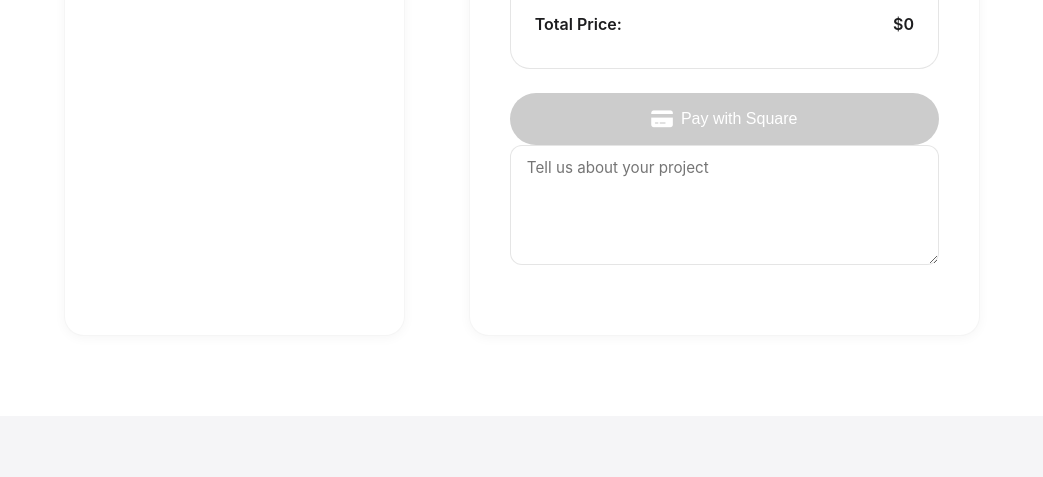
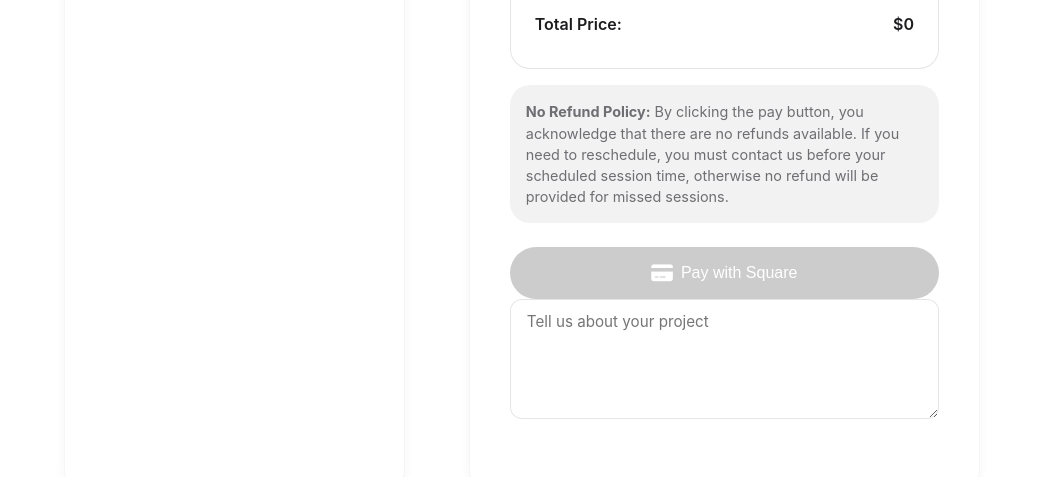
Before and after one commit to TeamBrainStorm/homeromrecordingsweb, a plain HTML site: page booking.html in a window 1280 px wide. Shown: the part 2557-3034 px from the top of the page, without its empty margins (118-1161 px from the left). Drawn offline with Linux system fonts and the light colour scheme.

Commit message:
added no refund pollicy 2 booking page

```diff
--- a/booking.html
+++ b/booking.html
@@ -186,6 +186,10 @@
                             <span id="total-price">$0</span>
                         </div>
                     </div>
+                </div>
+
+                <div class="disclaimer-text" style="margin: 1rem 0; padding: 1rem; background-color: rgba(0, 0, 0, 0.05); border-radius: var(--card-radius); font-size: 0.9rem; color: var(--text-secondary);">
+                    <strong>No Refund Policy:</strong> By clicking the pay button, you acknowledge that there are no refunds available. If you need to reschedule, you must contact us before your scheduled session time, otherwise no refund will be provided for missed sessions.
                 </div>
 
                 <button type="button" id="payment-btn" class="submit-btn" onclick="handlePayment()" disabled>
```
